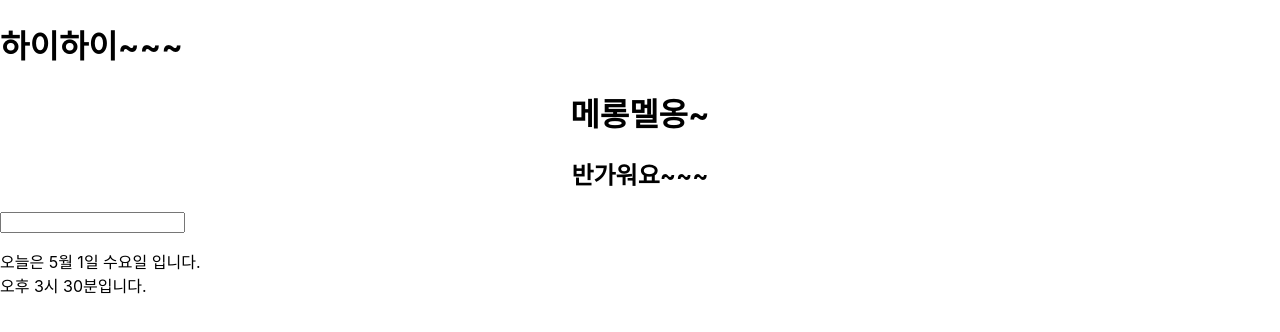
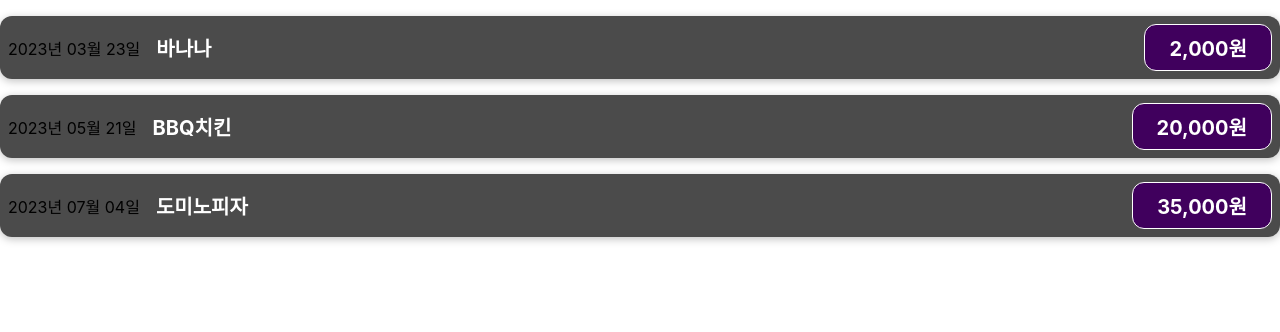
Before and after one commit to xogns1101/react-basic-study2024, a React (Create React App) app: page / in a window 1280 px wide. Shown: the top 332 px of the page. Built offline with nearby package versions, Linux system fonts and the light colour scheme.

Commit message:
2. 동적 데이터 렌더링 및 props 개념 확인

```diff
--- a/src/App.js
+++ b/src/App.js
@@ -1,29 +1,32 @@
-import logo from './logo.svg';
 import './App.css';
-import NoName from './NoName';
+import ExpenseItems from './components/ExpenseItems';
 
 function App() {
+  //지출 항목 객체 배열
 
-const $h2 = <h2>반가워요~~~</h2>
-
+  const expenses = [
+    {
+      title: '바나나',
+      price: 2000,
+      date: new Date(2023, 3, 23),
+    },
+    {
+      title: 'BBQ치킨',
+      price: 20000,
+      date: new Date(2023, 5, 21),
+    },
+    {
+      title: '도미노피자',
+      price: 35000,
+      date: new Date(2023, 7, 4),
+    },
+  ];
 
   return (
     <>
-    <NoName />
-    <div>
-      <div className='App'>
-        <h1>메롱멜옹~</h1>
-        {$h2}
-      </div>
-      <div className='noname'>
-        <input type='text'/>
-          <p>
-            오늘은 5월 1일 수요일 입니다.<br/>
-            오후 3시 30분입니다.
-          </p>
-
-      </div>
-    </div>
+      <ExpenseItems title={expenses[0].title} price={expenses[0].price} date={expenses[0].date} />
+      <ExpenseItems title={expenses[1].title} price={expenses[1].price} date={expenses[1].date} />
+      <ExpenseItems title={expenses[2].title} price={expenses[2].price} date={expenses[2].date} />
     </>
 
   );
--- /dev/null
+++ b/src/components/ExpenseItem.css
@@ -0,0 +1,56 @@
+.expense-item {
+  display: flex;
+  justify-content: space-between;
+  align-items: center;
+  box-shadow: 0 2px 8px rgba(0, 0, 0, 0.25);
+  padding: 0.5rem;
+  margin: 1rem 0;
+  border-radius: 12px;
+  background-color: #4b4b4b;
+}
+
+.expense-item__description {
+  display: flex;
+  flex-direction: column;
+  gap: 1rem;
+  align-items: flex-end;
+  flex-flow: column-reverse;
+  justify-content: flex-start;
+  flex: 1;
+}
+
+.expense-item h2 {
+  color: #3a3a3a;
+  font-size: 1rem;
+  flex: 1;
+  margin: 0 1rem;
+  color: white;
+}
+
+.expense-item__price {
+  font-size: 1rem;
+  font-weight: bold;
+  color: white;
+  background-color: #40005d;
+  border: 1px solid white;
+  padding: 0.5rem;
+  border-radius: 12px;
+}
+
+@media (min-width: 580px) {
+  .expense-item__description {
+    flex-direction: row;
+    align-items: center;
+    justify-content: flex-start;
+    flex: 1;
+  }
+
+  .expense-item__description h2 {
+    font-size: 1.25rem;
+  }
+
+  .expense-item__price {
+    font-size: 1.25rem;
+    padding: 0.5rem 1.5rem;
+  }
+}
--- /dev/null
+++ b/src/components/ExpenseItems.js
@@ -0,0 +1,36 @@
+import React from 'react';
+import './ExpenseItem.css';
+
+const ExpenseItems = ({title, price, date}) => {
+
+  // 한자리 수를 두자리로 변환해주는 함수
+  const make2digit = (text) => {
+    return text.toString().padStart(2, '0');
+  }
+
+  // 날짜 포멧팅 변환 함수 정의
+  const makeFormattedDate = () => {
+    const year = date.getFullYear();
+    const month = date.getMonth();
+    const day = date.getDate();
+
+    return `${year}년 ${make2digit(month)}월 ${make2digit(day)}일`;
+  }
+
+  // 숫자를 화폐 표기법으로 바꾸기
+  const formattedPrice = new Intl.NumberFormat('ko-KR').format(price);
+
+
+
+  return (
+    <div className='expense-item'>
+      <div>{makeFormattedDate()}</div>
+      <div className='expense-item__description'>
+        <h2>{title}</h2>
+        <div className='expense-item__price'>{formattedPrice}원</div>
+      </div>
+    </div>
+  )
+}
+
+export default ExpenseItems;
```
